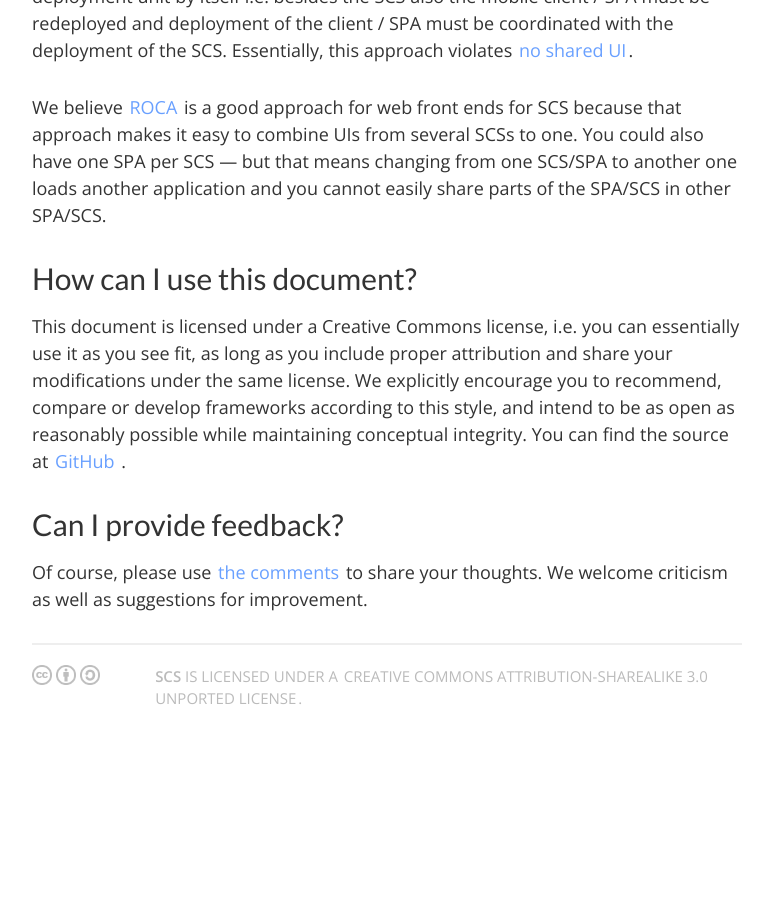
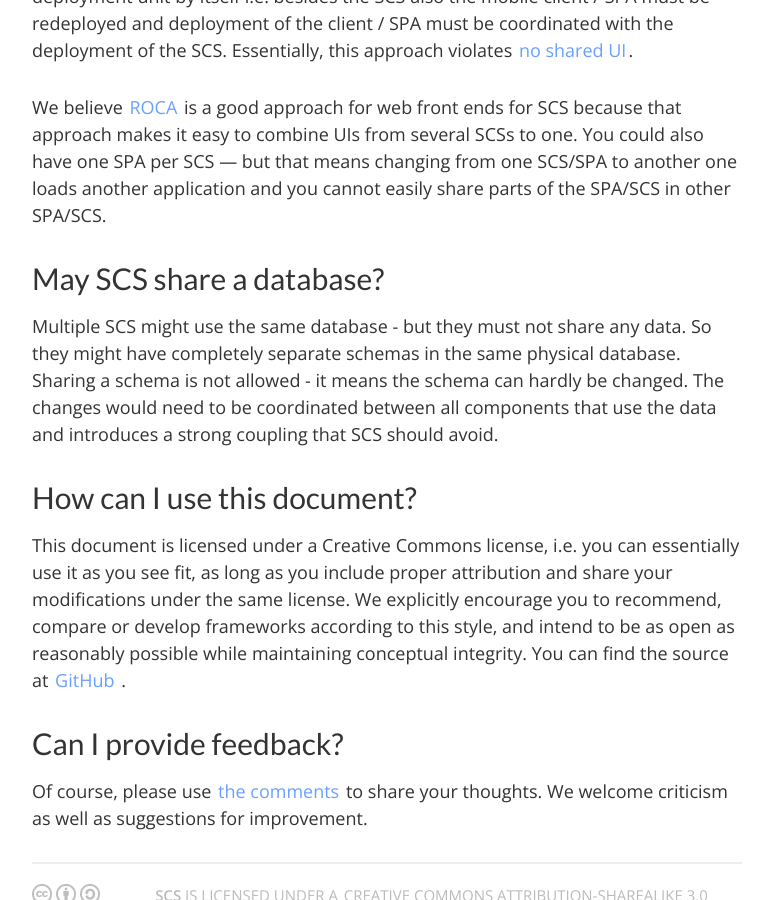
Before and after one commit to innoq/SCS, a Jekyll site: the page built from faq.md, in a window 1280 px wide and 900 px high, scrolled down 1963 px. Shown: the whole window, without its empty margins (128-898 px from the left). Built offline with Jekyll 4.4.1, drawn with Linux system fonts in a browser that asks for light colours; before the commit the page ends 2753 px from its top, so only the background shows below that.

Commit message:
Clarified database, closes #1

```diff
--- a/faq.md
+++ b/faq.md
@@ -81,6 +81,15 @@ that means changing from one SCS/SPA to another one loads another
 application and you cannot easily share parts of the SPA/SCS in other
 SPA/SCS.
 
+### May SCS share a database?
+
+Multiple SCS might use the same database - but they must not share any
+data. So they might have completely separate schemas in the same
+physical database. Sharing a schema is not allowed - it means the
+schema can hardly be changed. The changes would need to be coordinated
+between all components that use the data and introduces a strong
+coupling that SCS should avoid.
+
 ### How can I use this document?
 
 This document is licensed under a Creative Commons license,
--- a/index.html
+++ b/index.html
@@ -20,7 +20,7 @@ SCSs.<p>
 <ol>
 
         <li id="autonomous">Each SCS is an <em>autonomous web
-        application</em>. All data, the logic to process that data and
+        application</em>. For the SCS's domain all data, the logic to process that data and
         all code to render the web interface is contained in the
         SCS. An SCS can fulfill its primary use cases on its own,
         without having to rely on other systems being available.</li>
```
